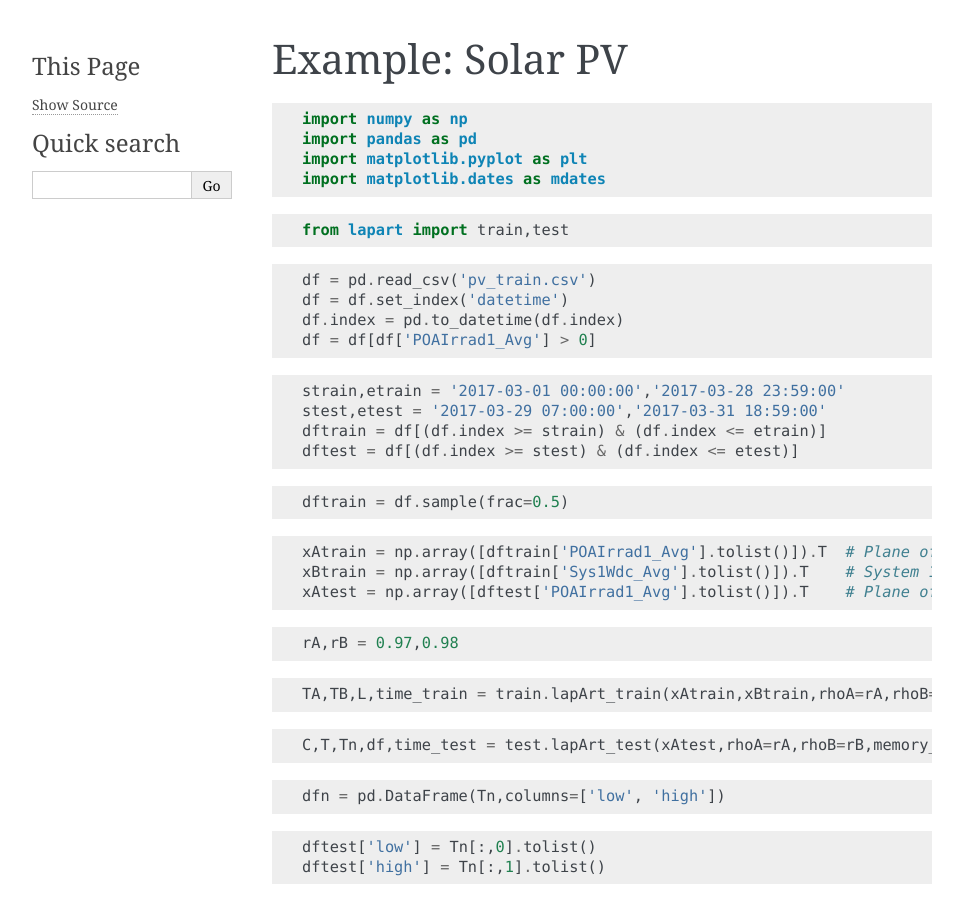
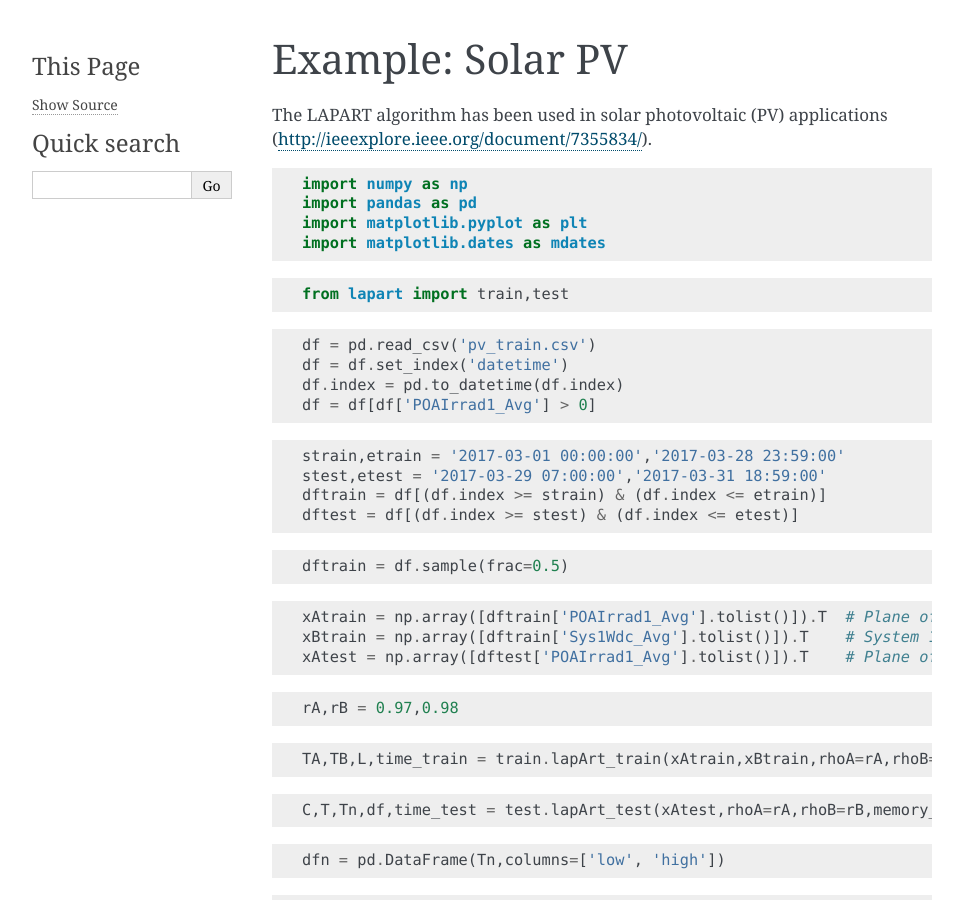
Before and after one commit to sandialabs/lapart-python, a Sphinx documentation site: the page built from docs/source/pv.rst, in a window 1280 px wide and 900 px high. Shown: the whole window, without its empty margins (148-1111 px from the left). Built offline with Sphinx 7.4.7, drawn with Linux system fonts in a browser that asks for light colours.

Commit message:
update pv document

```diff
--- a/docs/source/pv.rst
+++ b/docs/source/pv.rst
@@ -1,6 +1,8 @@
 =================
 Example: Solar PV
 =================
+The LAPART algorithm has been used in solar photovoltaic (PV) applications
+(http://ieeexplore.ieee.org/document/7355834/).
 
 .. code:: python
 
```
